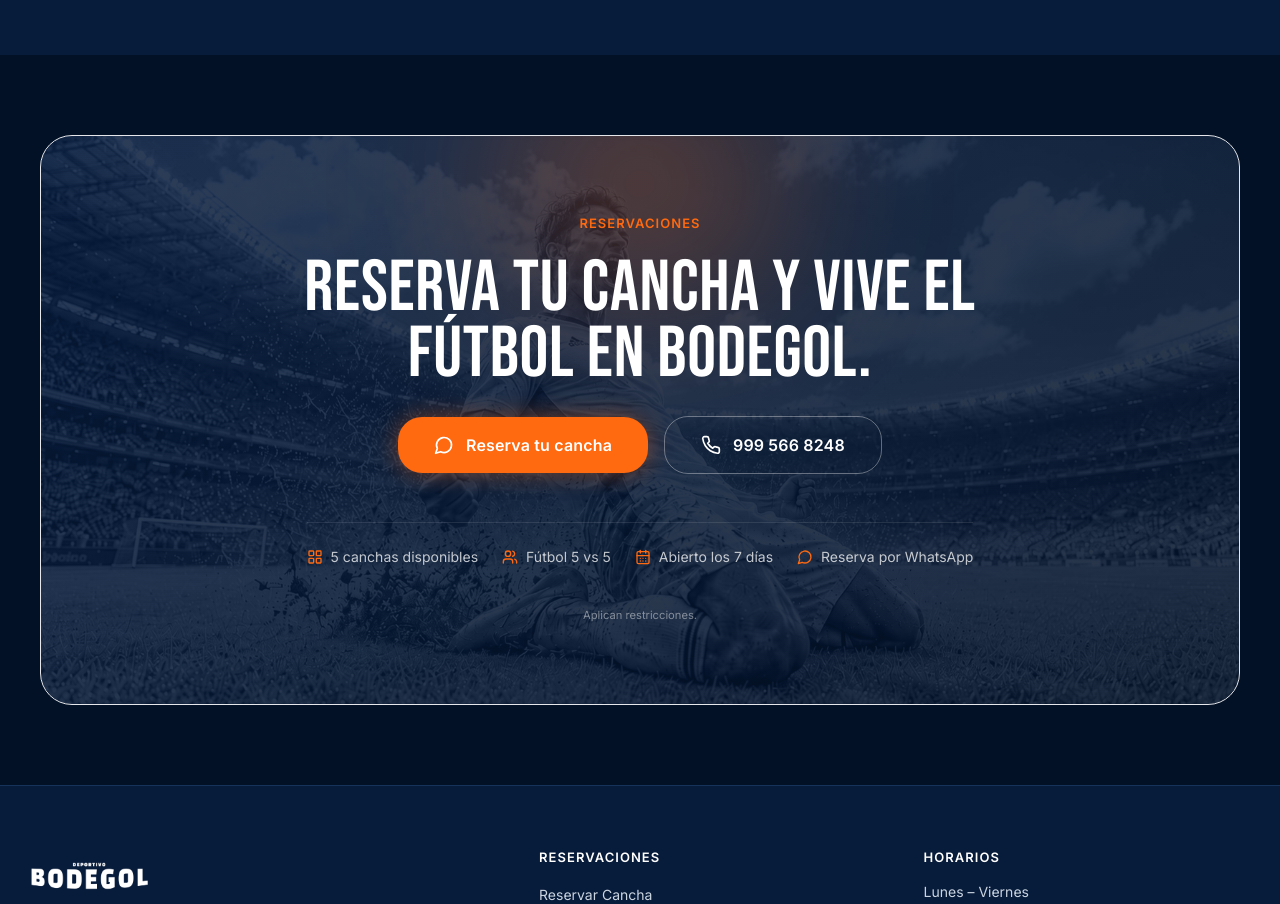
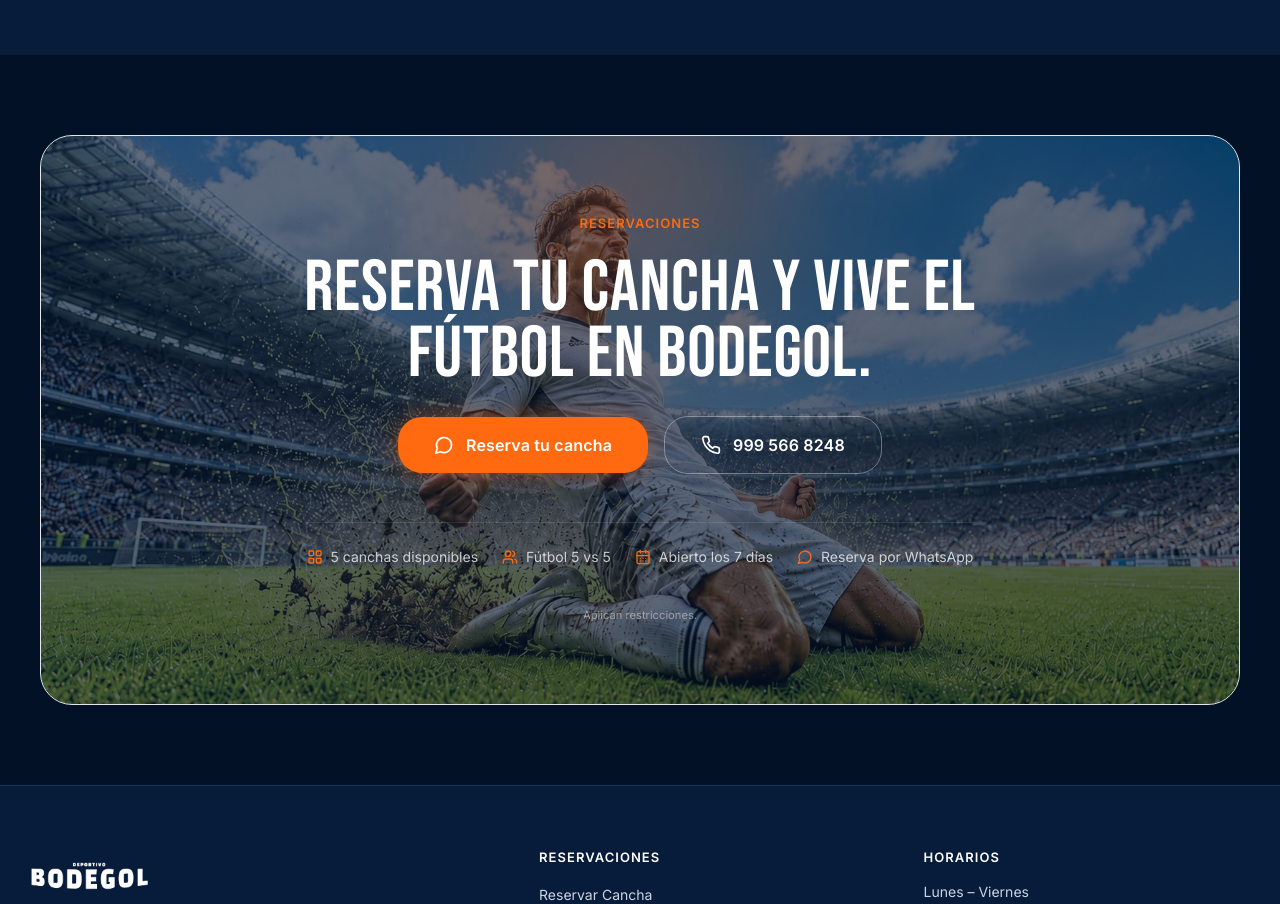
Before and after one commit to josueemanuel500-ai/Bodegol-Web, a React (Vite) app: page / in a window 1280 px wide. Shown: the part 11040-11944 px from the top of the page. Built offline with nearby package versions, Linux system fonts and the light colour scheme; no server answers.

Commit message:
Update ReservationCTA.jsx

```diff
--- a/src/components/sections/ReservationCTA.jsx
+++ b/src/components/sections/ReservationCTA.jsx
@@ -29,8 +29,9 @@
           className="relative overflow-hidden rounded-[2rem] border border-primary/25 px-6 py-16 text-center md:px-16 md:py-20"
           style={{ background: 'linear-gradient(150deg, var(--surface) 0%, var(--background) 100%)' }}>
           {/* IMAGE backdrop — 2000×1100 */}
-          <div className="pointer-events-none absolute inset-0 bg-cover bg-center opacity-15 mix-blend-luminosity"
-            style={{ backgroundImage: "url('/images/cta/reservation-bg.jpg')" }} aria-hidden="true" />
+          <div className="pointer-events-none absolute inset-0 bg-cover bg-center opacity-35"
+            style={{ backgroundImage: "url('/images/cta/reservation-bg.jpg?v=20260710')" }} aria-hidden="true" />
+          <div className="pointer-events-none absolute inset-0 bg-background/55" aria-hidden="true" />
           <div className="pointer-events-none absolute -top-24 left-1/2 h-72 w-[36rem] -translate-x-1/2 rounded-full blur-3xl"
             style={{ background: 'radial-gradient(circle, rgba(255,105,15,0.32) 0%, transparent 70%)' }} aria-hidden="true" />
 
```
